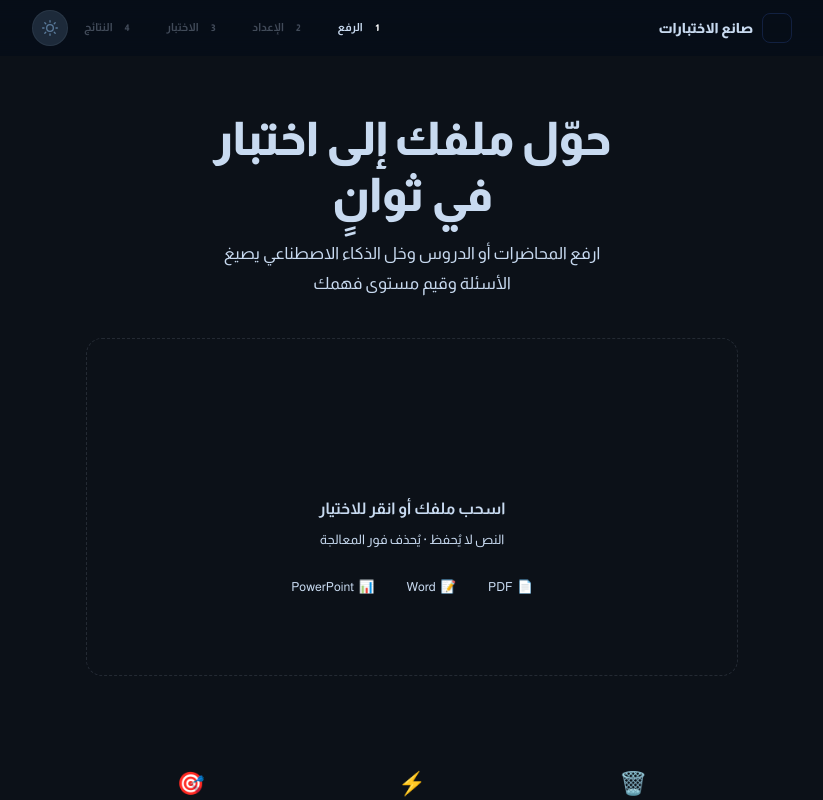
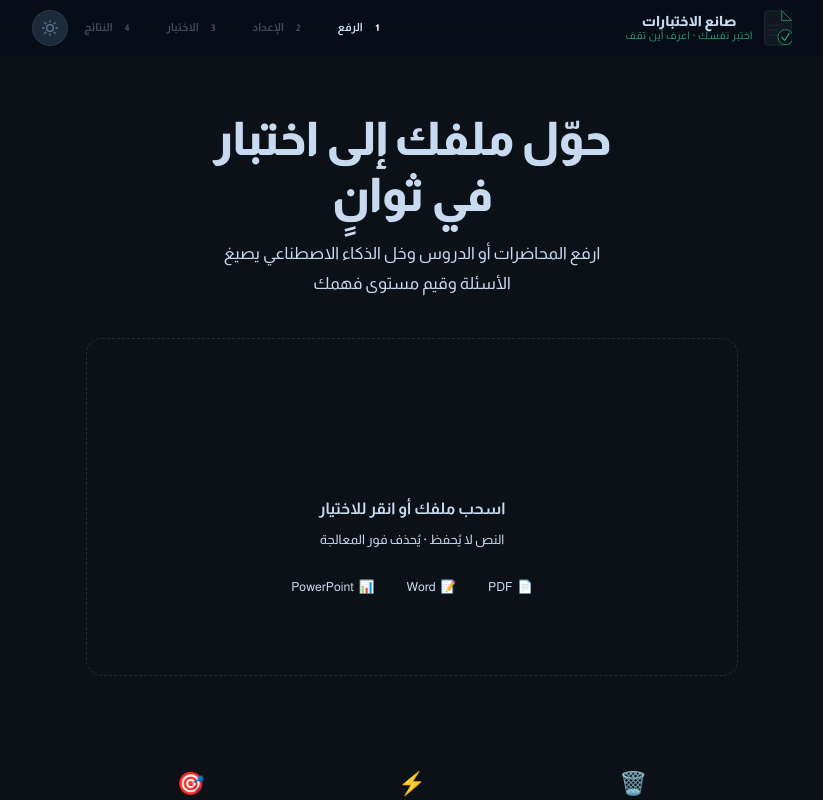
Before and after one commit to alixecon/aqg, a React (Vite) app in the folder client/: page / in a window 1280 px wide. Shown: the top 800 px of the page, without its empty margins (228-1051 px from the left). Built offline with nearby package versions, Linux system fonts and the light colour scheme.

Commit message:
feat: new logo with tagline

```diff
--- a/client/src/App.jsx
+++ b/client/src/App.jsx
@@ -68,19 +68,42 @@ export default function App() {
         <div style={{ maxWidth: 760, margin: "0 auto", height: 56, display: "flex", alignItems: "center", justifyContent: "space-between" }}>
 
           {/* Logo */}
-          <button onClick={handleRetry} style={{ background: "none", border: "none", cursor: "pointer", display: "flex", alignItems: "center", gap: "0.55rem", padding: 0 }}>
-            <div style={{ width: 30, height: 30, borderRadius: 8, background: "var(--accent-lo)", border: "1px solid rgba(64, 116, 227, 0.2)", display: "flex", alignItems: "center", justifyContent: "center" }}>
-              <svg width="14" height="14" viewBox="0 0 24 24" fill="none" stroke="var(--accent-hi)" strokeWidth="2.5" strokeLinecap="round" strokeLinejoin="round">
-                <path d="M14 2H6a2 2 0 0 0-2 2v16a2 2 0 0 0 2 2h12a2 2 0 0 0 2-2V8z"/>
-                <polyline points="14 2 14 8 20 8"/>
-                <line x1="16" y1="13" x2="8" y2="13"/>
-                <line x1="16" y1="17" x2="8" y2="17"/>
-              </svg>
-            </div>
-            <span style={{ fontWeight: 800, fontSize: "0.88rem", color: "var(--text-1)", fontFamily: "Almarai, sans-serif" }}>
-              صانع الاختبارات
+<button onClick={handleRetry} style={{ background: "none", border: "none", cursor: "pointer", display: "flex", alignItems: "center", gap: "0.7rem", padding: 0 }}>
+  <svg width="28" height="36" viewBox="0 0 52 66" fill="none" xmlns="http://www.w3.org/2000/svg">
+    <rect x="1" y="1" width="50" height="64" rx="6"
+      fill={theme === "dark" ? "#111820" : "#EDF2F9"}
+      stroke={theme === "dark" ? "#1D2A3A" : "#D8E4F0"}
+      strokeWidth="1.5"/>
+    <path d="M33 1 L51 1 L51 19 L33 19 Z"
+      fill={theme === "dark" ? "#0C1118" : "#F4F7FB"}/>
+    <path d="M33 1 L51 19 L33 19 Z"
+      fill="none" stroke="var(--a)" strokeWidth="1.5"/>
+    <line x1="9" y1="28" x2="28" y2="28"
+      stroke={theme === "dark" ? "#1D2A3A" : "#D0DCEA"}
+      strokeWidth="2" strokeLinecap="round"/>
+    <line x1="9" y1="37" x2="25" y2="37"
+      stroke={theme === "dark" ? "#1D2A3A" : "#D0DCEA"}
+      strokeWidth="2" strokeLinecap="round"/>
+    <line x1="9" y1="46" x2="30" y2="46"
+      stroke={theme === "dark" ? "#1D2A3A" : "#D0DCEA"}
+      strokeWidth="2" strokeLinecap="round"/>
+    <circle cx="40" cy="50" r="14"
+      fill={theme === "dark" ? "#0C1118" : "#F4F7FB"}
+      stroke="var(--a)" strokeWidth="1.5"/>
+    <polyline points="33,50 38.5,56 47,43"
+      fill="none" stroke="var(--a)"
+      strokeWidth="2.2" strokeLinecap="round" strokeLinejoin="round"/>
+  </svg>
+  <div style={{ lineHeight: 1.2 }}>
+    <span style={{ fontWeight: 800, fontSize: "0.88rem", color: "var(--t1)", fontFamily: "Almarai, sans-serif", display: "block" }}>
+      صانع الاختبارات
+    </span>
+             <span style={{ fontWeight: 400, fontSize: "0.65rem", color: "var(--a)", fontFamily: "Almarai, sans-serif", display: "block", letterSpacing: "0.04em" }}>
+      اختبر نفسك · اعرف أين تقف
             </span>
-          </button>
+              </div>
+            </button>
+
 
           <div style={{ display: "flex", alignItems: "center", gap: "1rem" }}>
             {/* Steps */}
```
